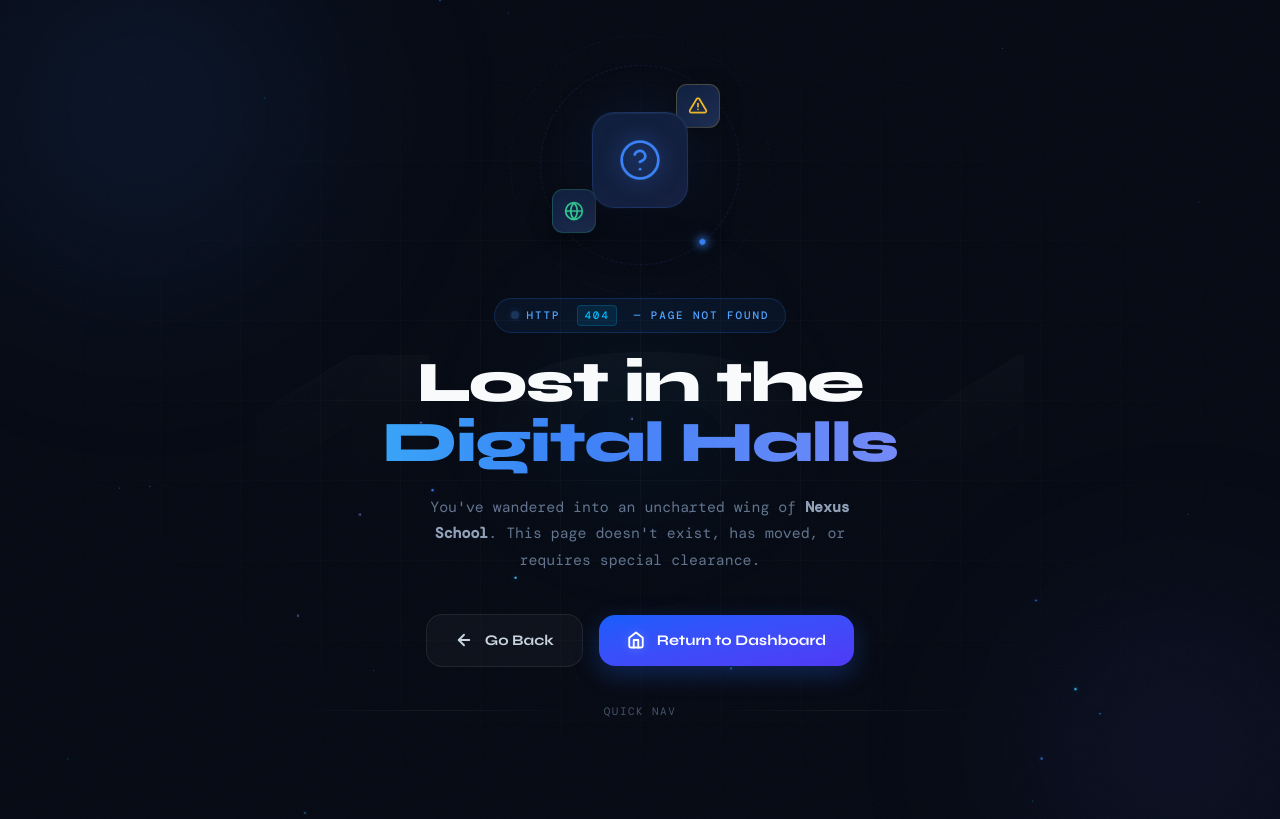
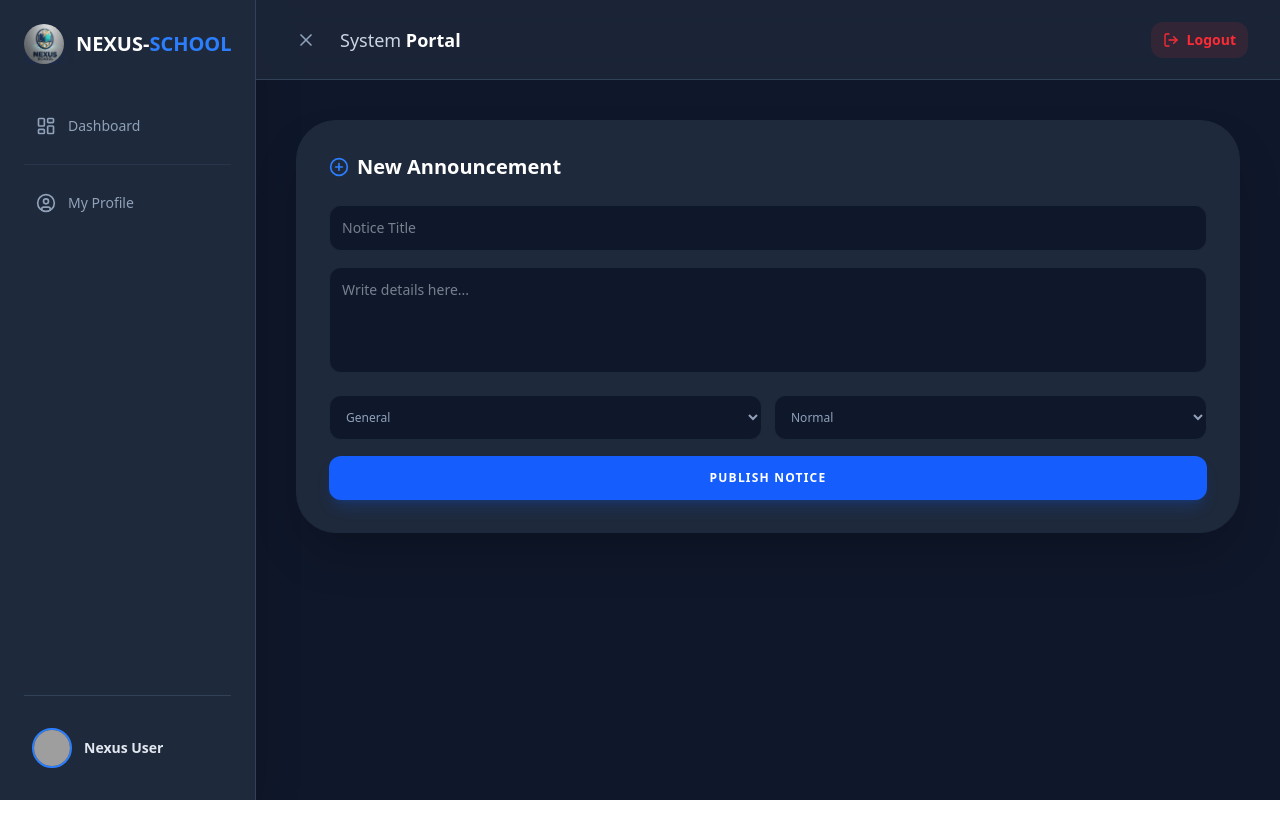
Before and after one commit to emon35410/Nexus-School, a React (Vite) app: page /dashboard/noticepost in a window 1280 px wide. Built offline with nearby package versions, Linux system fonts and the light colour scheme; no server answers; grey boxes are pictures that could not be loaded.

Commit message:
Notice board Ui done by Emon

```diff
--- a/src/Layouts/DashboardLayout.jsx
+++ b/src/Layouts/DashboardLayout.jsx
@@ -23,7 +23,7 @@ const NavLinks = ({ isOpen, isMobile = false, userRole, setMobileMenuOpen }) =>
         {userRole === "admin" && (
             <>
                 <SidebarLink to="/dashboard/manage-users" icon={<Users size={20} />} label="Manage Users" isOpen={isOpen} onClick={() => isMobile && setMobileMenuOpen(false)} />
-                <SidebarLink to="/dashboard/notices" icon={<Bell size={20} />} label="Post Notice" isOpen={isOpen} onClick={() => isMobile && setMobileMenuOpen(false)} />
+                <SidebarLink to="/dashboard/noticepost" icon={<Bell size={20} />} label="Post Notice" isOpen={isOpen} onClick={() => isMobile && setMobileMenuOpen(false)} />
             </>
         )}
 
@@ -31,6 +31,7 @@ const NavLinks = ({ isOpen, isMobile = false, userRole, setMobileMenuOpen }) =>
             <>
                 <SidebarLink to="/dashboard/my-classes" icon={<BookOpen size={20} />} label="My Classes" isOpen={isOpen} onClick={() => isMobile && setMobileMenuOpen(false)} />
                 <SidebarLink to="/dashboard/assignments" icon={<FileText size={20} />} label="Assignments" isOpen={isOpen} onClick={() => isMobile && setMobileMenuOpen(false)} />
+                <SidebarLink to="/dashboard/notices" icon={<Bell size={20} />} label="Notice Board" isOpen={isOpen} onClick={() => isMobile && setMobileMenuOpen(false)} />
             </>
         )}
 
--- a/src/Pages/Notice/Notice.jsx
+++ b/src/Pages/Notice/Notice.jsx
@@ -1,112 +1,102 @@
 import React from 'react';
-import { Bell, Calendar, Megaphone, Search, Pin } from 'lucide-react';
+import { useForm } from 'react-hook-form';
+import { PlusCircle } from 'lucide-react';
+import Swal from 'sweetalert2';
+import useAxiosSecure from '../../Hooks/useAxiosSecure';
 
-const Notice = () => {
-  // ডামি ডাটা (পরবর্তীতে আপনি API থেকে আনবেন)
-  const notices = [
-    {
-      id: 1,
-      title: "School Reopening Ceremony 2026",
-      content: "We are excited to welcome all students back to campus. The ceremony will start at 9:00 AM sharp in the main auditorium.",
-      date: "Feb 28, 2026",
-      category: "Event",
-      priority: "High"
-    },
-    {
-      id: 2,
-      title: "Mid-Term Examination Schedule",
-      content: "The mid-term examination for all classes will begin from March 15. Please collect your admit cards from the office.",
-      date: "Feb 25, 2026",
-      category: "Exam",
-      priority: "Urgent"
-    },
-    {
-      id: 3,
-      title: "New Library Rules",
-      content: "Starting next week, students can borrow up to 3 books at a time for a duration of 14 days.",
-      date: "Feb 20, 2026",
-      category: "Academic",
-      priority: "Normal"
+const Notice = ({ refetch }) => {
+  const axiosSecure = useAxiosSecure();
+
+  // react-hook-form setup
+  const { register, handleSubmit, reset, formState: { errors } } = useForm();
+
+  // form submission handler
+  const onSubmit = async (data) => {
+    try {
+      const res = await axiosSecure.post('/notices', data);
+      console.log("Full Server Response:", res.data);
+
+      // response check: insertedId or status 200
+      if (res.data?.insertedId || res.status === 200) {
+        if (refetch) refetch();
+        reset();
+
+        Swal.fire({
+          icon: 'success',
+          title: 'Notice Published!',
+          background: '#1E293B',
+          color: '#fff',
+          showConfirmButton: false,
+          timer: 1500
+        });
+      } else {
+        // if response doesn't have expected success indicators
+        throw new Error("Failed to get insertion confirmation");
+      }
+    } catch (err) {
+      console.error("Post Error Details:", err);
+
+      // eorror handling with fallback message
+      Swal.fire({
+        icon: 'error',
+        title: 'Submission Failed',
+        text: err.response?.data?.message || 'Check your internet or server connection',
+        background: '#1E293B',
+        color: '#fff',
+        confirmButtonColor: '#3B82F6'
+      });
     }
-  ];
+  };
 
   return (
-    <div className="space-y-8 animate-in slide-in-from-bottom-4 duration-700">
+    <aside className="bg-[#1E293B] border border-slate-800 p-8 rounded-[2.5rem] shadow-2xl sticky top-10">
+      <h3 className="text-xl font-bold text-white mb-6 flex items-center gap-2">
+        <PlusCircle size={20} className="text-blue-500" /> New Announcement
+      </h3>
 
-      {/* --- HEADER SECTION --- */}
-      <div className="flex flex-col md:flex-row md:items-center justify-between gap-4">
+      <form onSubmit={handleSubmit(onSubmit)} className="space-y-4">
+        {/* Title */}
         <div>
-          <h2 className="text-3xl font-black text-white flex items-center gap-3">
-            <Megaphone className="text-blue-500" /> Notice Board
-          </h2>
-          <p className="text-slate-400 mt-1 font-medium">Stay updated with the latest school announcements.</p>
+          <input
+            {...register("title", { required: "Title is required" })}
+            placeholder="Notice Title"
+            className={`w-full bg-slate-900 border ${errors.title ? 'border-rose-500' : 'border-slate-800'} rounded-xl p-3 text-sm outline-none focus:border-blue-500 text-slate-200`}
+          />
+          {errors.title && <p className="text-rose-500 text-[10px] mt-1 ml-2 font-bold">{errors.title.message}</p>}
         </div>
 
-        {/* Search Bar */}
-        <div className="relative group">
-          <Search className="absolute left-4 top-1/2 -translate-y-1/2 text-slate-500 group-focus-within:text-blue-500 transition-colors" size={18} />
-          <input
-            type="text"
-            placeholder="Search notices..."
-            className="bg-[#1E293B] border border-slate-700 rounded-2xl py-3 pl-12 pr-6 outline-none focus:ring-2 focus:ring-blue-500/50 w-full md:w-80 transition-all text-sm"
-          />
+        {/* Content */}
+        <div>
+          <textarea
+            {...register("content", { required: "Content cannot be empty" })}
+            placeholder="Write details here..."
+            rows="4"
+            className={`w-full bg-slate-900 border ${errors.content ? 'border-rose-500' : 'border-slate-800'} rounded-xl p-3 text-sm outline-none focus:border-blue-500 text-slate-200 resize-none`}
+          ></textarea>
+          {errors.content && <p className="text-rose-500 text-[10px] mt-1 ml-2 font-bold">{errors.content.message}</p>}
         </div>
-      </div>
 
-      {/* --- NOTICES LIST --- */}
-      <div className="grid gap-6">
-        {notices.map((notice) => (
-          <div
-            key={notice.id}
-            className="group bg-[#1E293B] border border-slate-700 p-6 rounded-4xl hover:border-blue-500/50 transition-all shadow-lg hover:shadow-blue-900/10 relative overflow-hidden"
-          >
-            {/* Priority Indicator */}
-            <div className={`absolute top-0 left-0 w-1.5 h-full ${
-              notice.priority === 'Urgent' ? 'bg-rose-500' :
-              notice.priority === 'High' ? 'bg-amber-500' : 'bg-blue-500'
-            }`}></div>
+        {/* Category & Priority */}
+        <div className="grid grid-cols-2 gap-3">
+          <select {...register("category")} className="bg-slate-900 border border-slate-800 rounded-xl p-3 text-xs text-slate-400 outline-none">
+            <option value="General">General</option>
+            <option value="Event">Event</option>
+            <option value="Exam">Exam</option>
+            <option value="Academic">Academic</option>
+          </select>
 
-            <div className="flex flex-col md:flex-row md:items-start justify-between gap-4">
-              <div className="flex-1 space-y-3">
-                <div className="flex items-center gap-3">
-                  <span className={`text-[10px] font-black uppercase tracking-widest px-2.5 py-1 rounded-lg ${
-                    notice.category === 'Exam' ? 'bg-rose-500/10 text-rose-500' : 'bg-blue-500/10 text-blue-500'
-                  }`}>
-                    {notice.category}
-                  </span>
-                  <div className="flex items-center text-slate-500 gap-1 text-xs font-bold">
-                    <Calendar size={14} />
-                    {notice.date}
-                  </div>
-                </div>
+          <select {...register("priority")} className="bg-slate-900 border border-slate-800 rounded-xl p-3 text-xs text-slate-400 outline-none">
+            <option value="Normal">Normal</option>
+            <option value="High">High</option>
+            <option value="Urgent">Urgent</option>
+          </select>
+        </div>
 
-                <h3 className="text-xl font-bold text-slate-100 group-hover:text-blue-400 transition-colors flex items-center gap-2">
-                  {notice.title}
-                  {notice.priority === 'Urgent' && <Pin size={16} className="text-rose-500 rotate-45" />}
-                </h3>
-
-                <p className="text-slate-400 leading-relaxed text-sm md:text-base">
-                  {notice.content}
-                </p>
-              </div>
-
-              <button className="self-start px-6 py-2.5 bg-slate-800 hover:bg-slate-700 text-slate-200 rounded-xl font-bold text-sm transition-colors whitespace-nowrap">
-                Download PDF
-              </button>
-            </div>
-          </div>
-        ))}
-      </div>
-
-      {/* Empty State Logic (If no notices) */}
-      {notices.length === 0 && (
-        <div className="text-center py-20 bg-[#1E293B] rounded-[3rem] border border-dashed border-slate-700">
-          <Bell className="mx-auto text-slate-600 mb-4" size={48} />
-          <h3 className="text-xl font-bold text-slate-400">No new notices today</h3>
-          <p className="text-slate-600">Check back later for updates!</p>
-        </div>
-      )}
-    </div>
+        <button type="submit" className="w-full py-3.5 bg-blue-600 hover:bg-blue-500 text-white font-black rounded-xl shadow-lg shadow-blue-600/20 transition-all active:scale-95 uppercase tracking-widest text-xs">
+          Publish Notice
+        </button>
+      </form>
+    </aside>
   );
 };
 
--- /dev/null
+++ b/src/Pages/Notice/ViewNotice.jsx
@@ -0,0 +1,94 @@
+import React from 'react';
+import { useQuery } from '@tanstack/react-query';
+import useAxiosSecure from '../../Hooks/useAxiosSecure';
+import { Calendar, Tag, AlertCircle, Megaphone, Clock } from 'lucide-react';
+import NexusLoader from '../../components/Nexusloader/Nexusloader';
+
+const ViewNotice = () => {
+    const axiosSecure = useAxiosSecure();
+
+    // data fetching with react-query
+    const { data: notices = [], isLoading } = useQuery({
+        queryKey: ['public-notices'],
+        queryFn: async () => {
+            const res = await axiosSecure.get('/notices');
+            return res.data;
+        }
+    });
+
+    if (isLoading) return <NexusLoader />;
+
+    return (
+        <div className="max-w-5xl mx-auto p-4 md:p-10 animate-in fade-in slide-in-from-bottom-5 duration-1000">
+
+            {/* Header Section */}
+            <div className="text-center mb-12">
+                <div className="inline-flex items-center justify-center p-3 bg-blue-500/10 rounded-2xl mb-4">
+                    <Megaphone className="text-blue-500" size={32} />
+                </div>
+                <h2 className="text-4xl font-black text-white italic tracking-tight">Campus Announcements</h2>
+                <p className="text-slate-500 mt-2 font-medium">Stay informed with the latest updates from NexSchool</p>
+            </div>
+
+            {/* Notices Grid */}
+            <div className="grid gap-6">
+                {notices.length === 0 ? (
+                    <div className="text-center py-20 bg-[#1E293B] rounded-[3rem] border border-dashed border-slate-800">
+                        <p className="text-slate-500 font-bold">No announcements posted yet.</p>
+                    </div>
+                ) : (
+                    notices.map((notice) => (
+                        <div
+                            key={notice._id}
+                            className="group bg-[#1E293B] border border-slate-800 p-6 md:p-8 rounded-[2.5rem] hover:border-blue-500/30 transition-all duration-300 shadow-xl relative overflow-hidden"
+                        >
+                            {/* Priority Indicator Dot */}
+                            <div className={`absolute top-8 right-8 w-3 h-3 rounded-full animate-pulse ${
+                                notice.priority === 'Urgent' ? 'bg-rose-500 shadow-[0_0_12px_rgba(244,63,94,0.6)]' :
+                                notice.priority === 'High' ? 'bg-amber-500' : 'bg-blue-500'
+                            }`}></div>
+
+                            <div className="flex flex-col gap-4">
+                                {/* Meta Info */}
+                                <div className="flex flex-wrap items-center gap-4 text-[10px] font-black uppercase tracking-widest">
+                                    <span className={`px-3 py-1 rounded-lg border ${
+                                        notice.category === 'Exam' ? 'bg-rose-500/10 text-rose-400 border-rose-500/20' :
+                                        'bg-blue-500/10 text-blue-400 border-blue-500/20'
+                                    }`}>
+                                        <Tag size={12} className="inline mr-1 mb-0.5" /> {notice.category}
+                                    </span>
+                                    <span className="text-slate-500 flex items-center gap-1">
+                                        <Clock size={12} /> {new Date(notice.createdAt).toLocaleTimeString([], { hour: '2-digit', minute: '2-digit' })}
+                                    </span>
+                                    <span className="text-slate-500 flex items-center gap-1">
+                                        <Calendar size={12} /> {new Date(notice.createdAt).toLocaleDateString('en-GB')}
+                                    </span>
+                                </div>
+
+                                {/* Title & Content */}
+                                <div className="space-y-3">
+                                    <h3 className="text-2xl font-bold text-slate-100 group-hover:text-blue-400 transition-colors leading-tight">
+                                        {notice.title}
+                                    </h3>
+                                    <p className="text-slate-400 leading-relaxed text-sm md:text-base whitespace-pre-line">
+                                        {notice.content}
+                                    </p>
+                                </div>
+
+                                {/* Bottom Decoration */}
+                                <div className="pt-4 border-t border-slate-800/50 flex justify-between items-center">
+                                    <div className="flex items-center gap-2 text-slate-600 text-[10px] font-bold">
+                                        <AlertCircle size={14} />
+                                        <span>OFFICIAL NOTIFICATION</span>
+                                    </div>
+                                </div>
+                            </div>
+                        </div>
+                    ))
+                )}
+            </div>
+        </div>
+    );
+};
+
+export default ViewNotice;
--- a/src/Router/RootRouter.jsx
+++ b/src/Router/RootRouter.jsx
@@ -10,6 +10,7 @@ import Profile from "../Pages/Profile/Profile";
 import NotFound from "../components/NotFound/NotFound";
 import NexusLoader from "../components/Nexusloader/Nexusloader";
 import ManageUsers from "../Pages/ManageUsers/ManageUsers";
+import ViewNotice from "../Pages/Notice/ViewNotice";
 
 const router = createBrowserRouter([
   {
@@ -42,7 +43,7 @@ const router = createBrowserRouter([
         Component: Dashboard
       },
       {
-        path:"/dashboard/notices",
+        path:"/dashboard/noticepost",
         Component: Notice
       },
       {
@@ -52,6 +53,10 @@ const router = createBrowserRouter([
       {
       path:"/dashboard/manage-users",
       Component: ManageUsers
+    },
+    {
+      path:"/dashboard/notices",
+      Component: ViewNotice
     }
     ],
 
```
